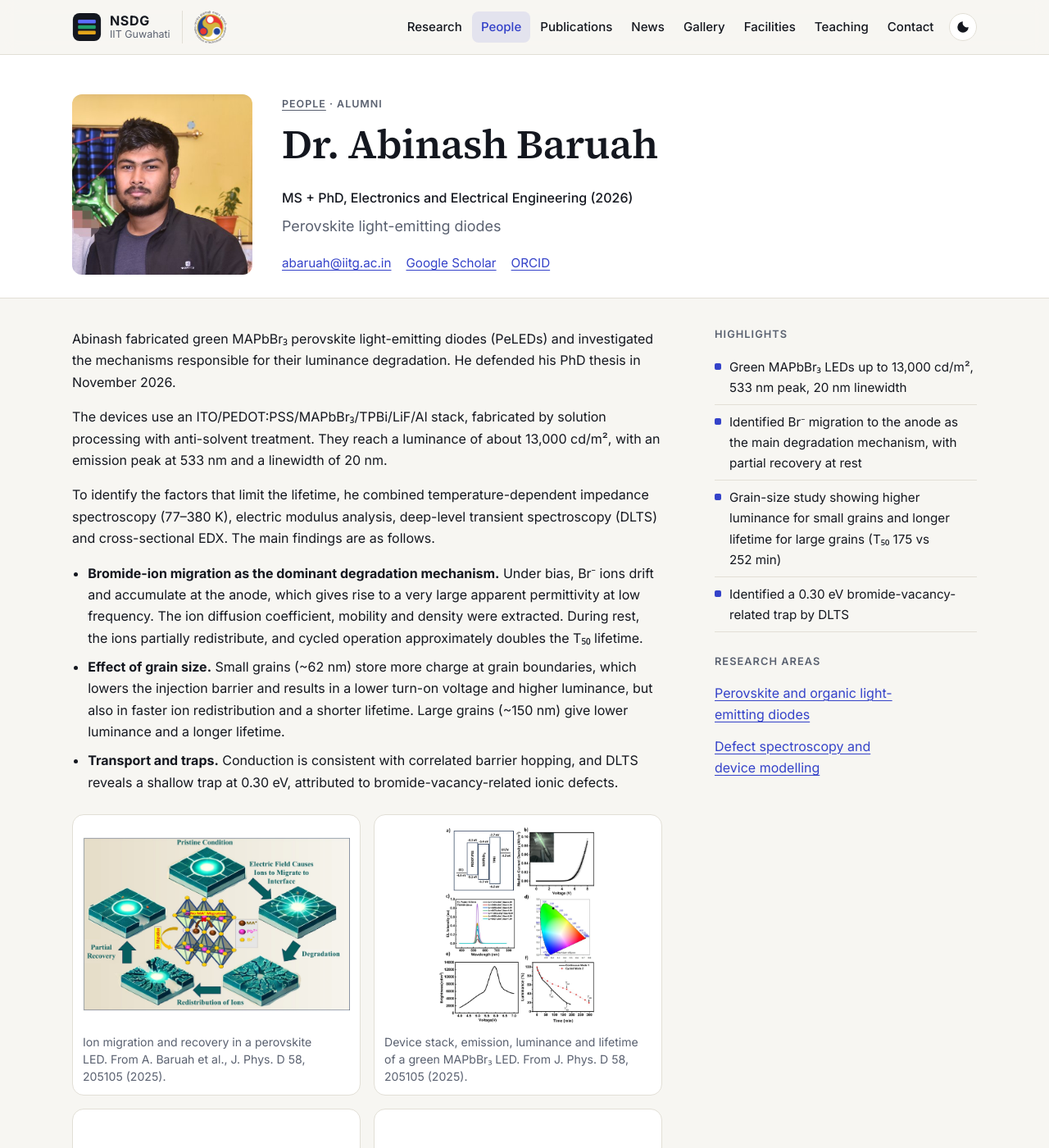
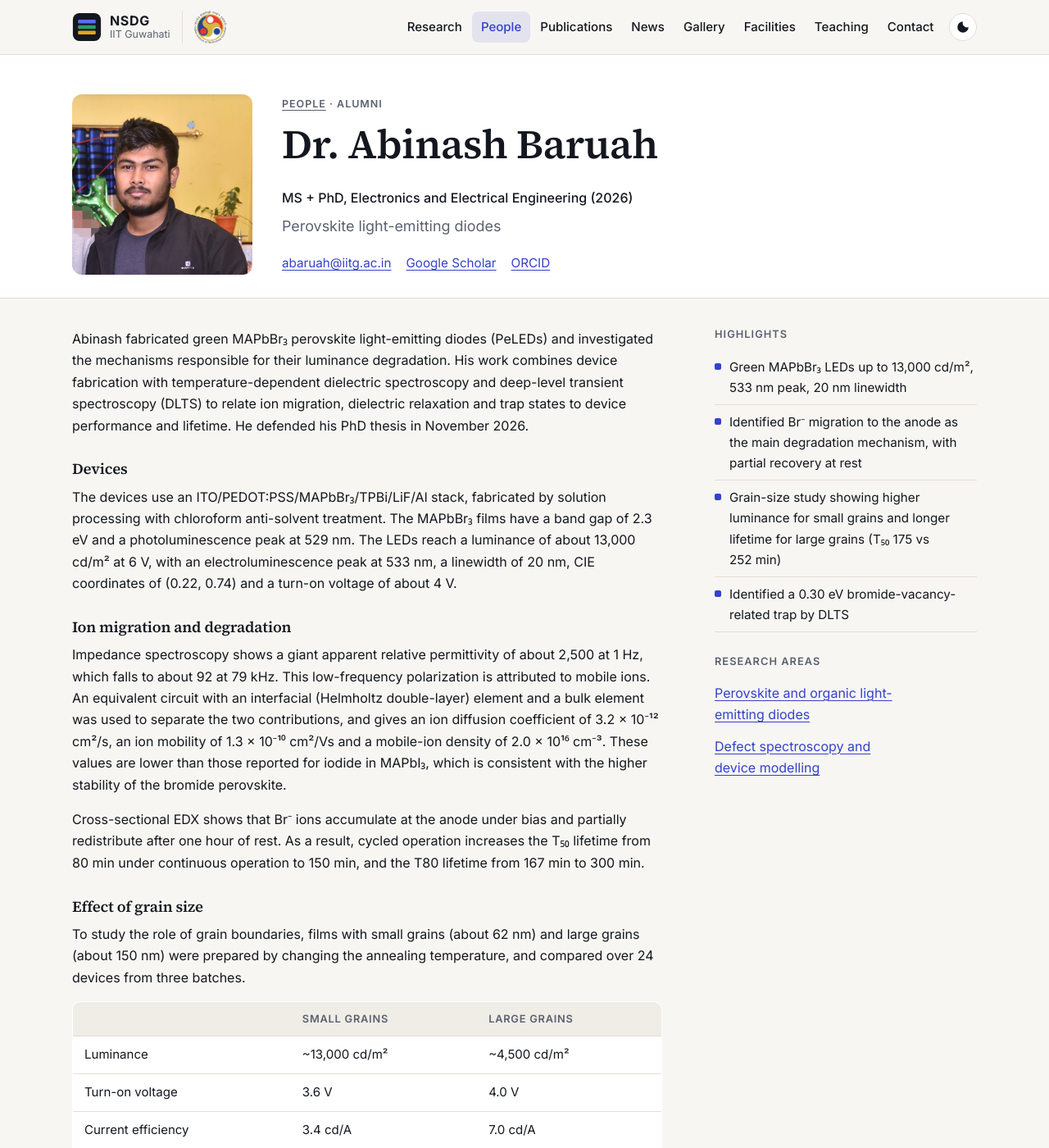
Before and after one commit to nsdg-iitg/nsdg-iitg.github.io, a Jekyll site: the page built from _people/abinash-baruah.md, in a window 1280 px wide and 1400 px high. Shown: the whole window at 82% size. Built offline with Jekyll 4.4.1, drawn with Linux system fonts in a browser that asks for light colours; some of the changed text lies outside the part shown.

Commit message:
Expand Abinash Baruah's research summary from his papers
Co-Authored-By: Claude Opus 5.5 <noreply@anthropic.com>
Claude-Session: https://claude.ai/code/session_01EapaZWM2CBMf6ps5HBQLq2

```diff
--- a/_people/abinash-baruah.md
+++ b/_people/abinash-baruah.md
@@ -31,12 +31,33 @@ education:
   - "B.E., Electronics and Telecommunication Engineering, Assam Engineering College"
 ---
 
-Abinash fabricated green MAPbBr3 perovskite light-emitting diodes (PeLEDs) and investigated the mechanisms responsible for their luminance degradation. He defended his PhD thesis in November 2026.
+Abinash fabricated green MAPbBr3 perovskite light-emitting diodes (PeLEDs) and investigated the mechanisms responsible for their luminance degradation. His work combines device fabrication with temperature-dependent dielectric spectroscopy and deep-level transient spectroscopy (DLTS) to relate ion migration, dielectric relaxation and trap states to device performance and lifetime. He defended his PhD thesis in November 2026.
 
-The devices use an ITO/PEDOT:PSS/MAPbBr3/TPBi/LiF/Al stack, fabricated by solution processing with anti-solvent treatment. They reach a luminance of about 13,000 cd/m², with an emission peak at 533 nm and a linewidth of 20 nm.
+### Devices
 
-To identify the factors that limit the lifetime, he combined temperature-dependent impedance spectroscopy (77–380 K), electric modulus analysis, deep-level transient spectroscopy (DLTS) and cross-sectional EDX. The main findings are as follows.
+The devices use an ITO/PEDOT:PSS/MAPbBr3/TPBi/LiF/Al stack, fabricated by solution processing with chloroform anti-solvent treatment. The MAPbBr3 films have a band gap of 2.3 eV and a photoluminescence peak at 529 nm. The LEDs reach a luminance of about 13,000 cd/m² at 6 V, with an electroluminescence peak at 533 nm, a linewidth of 20 nm, CIE coordinates of (0.22, 0.74) and a turn-on voltage of about 4 V.
 
-- **Bromide-ion migration as the dominant degradation mechanism.** Under bias, Br⁻ ions drift and accumulate at the anode, which gives rise to a very large apparent permittivity at low frequency. The ion diffusion coefficient, mobility and density were extracted. During rest, the ions partially redistribute, and cycled operation approximately doubles the T50 lifetime.
-- **Effect of grain size.** Small grains (~62 nm) store more charge at grain boundaries, which lowers the injection barrier and results in a lower turn-on voltage and higher luminance, but also in faster ion redistribution and a shorter lifetime. Large grains (~150 nm) give lower luminance and a longer lifetime.
-- **Transport and traps.** Conduction is consistent with correlated barrier hopping, and DLTS reveals a shallow trap at 0.30 eV, attributed to bromide-vacancy-related ionic defects.
+### Ion migration and degradation
+
+Impedance spectroscopy shows a giant apparent relative permittivity of about 2,500 at 1 Hz, which falls to about 92 at 79 kHz. This low-frequency polarization is attributed to mobile ions. An equivalent circuit with an interfacial (Helmholtz double-layer) element and a bulk element was used to separate the two contributions, and gives an ion diffusion coefficient of 3.2 × 10⁻¹² cm²/s, an ion mobility of 1.3 × 10⁻¹⁰ cm²/Vs and a mobile-ion density of 2.0 × 10¹⁶ cm⁻³. These values are lower than those reported for iodide in MAPbI3, which is consistent with the higher stability of the bromide perovskite.
+
+Cross-sectional EDX shows that Br⁻ ions accumulate at the anode under bias and partially redistribute after one hour of rest. As a result, cycled operation increases the T50 lifetime from 80 min under continuous operation to 150 min, and the T80 lifetime from 167 min to 300 min.
+
+### Effect of grain size
+
+To study the role of grain boundaries, films with small grains (about 62 nm) and large grains (about 150 nm) were prepared by changing the annealing temperature, and compared over 24 devices from three batches.
+
+| | Small grains | Large grains |
+|---|---|---|
+| Luminance | ~13,000 cd/m² | ~4,500 cd/m² |
+| Turn-on voltage | 3.6 V | 4.0 V |
+| Current efficiency | 3.4 cd/A | 7.0 cd/A |
+| T50 lifetime | 175 min | 252 min |
+
+Dielectric spectroscopy from 100 to 300 K, analysed with the Havriliak–Negami model, shows that the small-grain films have about three times stronger Maxwell–Wagner polarization at grain boundaries. The resulting charge stored at grain boundaries lowers the injection barrier, which explains the lower turn-on voltage and higher luminance, but also accelerates ion redistribution and therefore degradation.
+
+### Transport and traps
+
+The AC conductivity follows Jonscher's universal dielectric response, and its frequency exponent decreases with temperature. Together with a time–temperature superposition that collapses all spectra onto a single master curve, this indicates correlated barrier hopping as the conduction mechanism. The relaxation shows two Arrhenius regimes, assigned to dipolar reorientation at low temperature and defect-assisted ionic hopping at higher temperature. DLTS reveals a shallow trap with an activation energy of 0.30 eV and a capture cross-section of 6.1 × 10⁻¹⁹ cm², attributed to bromide-vacancy-related ionic defects.
+
+These results were published in two papers in *Journal of Physics D: Applied Physics* (2025 and 2026) and presented at IEEE EDTM 2026, IEEE LANANO 2025 and IEEE ICEE 2025.
--- a/assets/css/style.css
+++ b/assets/css/style.css
@@ -409,3 +409,4 @@ a, .btn, .chip, .site-nav a { transition: color .15s, background-color .15s, bor
   .hero-head h1 { white-space: nowrap; font-size: min(3.1rem, calc((min(100vw, 1180px) - 76px) / 22.6)); }
   .hero-head { margin-bottom: 4px; }
 }
+.prose table { margin: 1em 0 1.4em; background: var(--surface); border: 1px solid var(--line); border-radius: 10px; overflow: hidden; }
```
